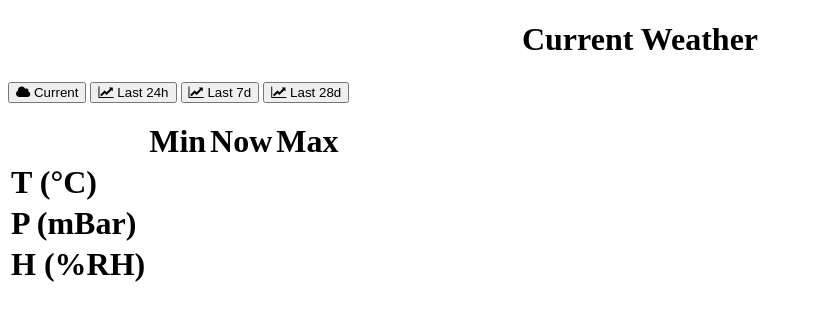
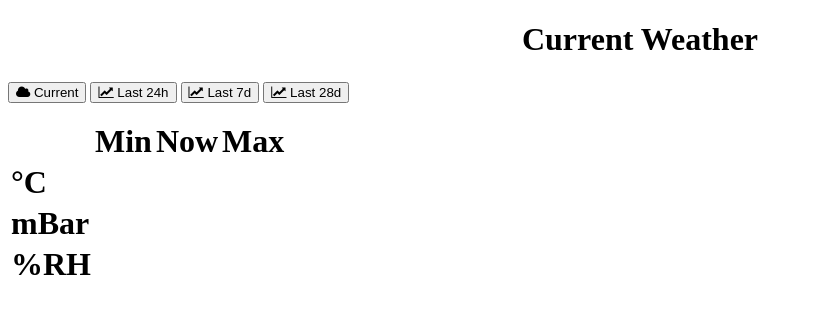
Before and after one commit to guywilson/weathersite, a Django app: page /weather/ in a window 1280 px wide. Shown: the top 321 px of the page, without its empty margins (0-813 px from the left). Run offline with Django 3.2, Linux system fonts and the light colour scheme.

Commit message:
Updated view

```diff
--- a/weatherapp/templates/weather/index.html
+++ b/weatherapp/templates/weather/index.html
@@ -46,7 +46,7 @@
 					<th class="table-heading" style="text-align: center"><font size="6"><b>Max</b></font></th>
 				</tr>
 				<tr>
-					<td class="column-heading" style="text-align: left"><font size="6"><b>T (°C)</b></font></td>
+					<td class="column-heading" style="text-align: left"><font size="6"><b>°C</b></font></td>
 					<td class="table-cell" style="text-align: center">
 						{% if minTemperature %}
 							{{ minTemperature }}
@@ -64,7 +64,7 @@
 					</td>
 				</tr>
 				<tr>
-					<td class="column-heading" style="text-align: left"><font size="6"><b>P (mBar)</b></font></td>
+					<td class="column-heading" style="text-align: left"><font size="6"><b>mBar</b></font></td>
 					<td class="table-cell" style="text-align: center">
 						{% if minPressure %}
 							{{ minPressure }}
@@ -82,7 +82,7 @@
 					</td>
 				</tr>
 				<tr>
-					<td class="column-heading" style="text-align: left"><font size="6"><b>H (%RH)</b></font></td>
+					<td class="column-heading" style="text-align: left"><font size="6"><b>%RH</b></font></td>
 					<td class="table-cell" style="text-align: center">
 						{% if minHumidity %}
 							{{ minHumidity }}
```
